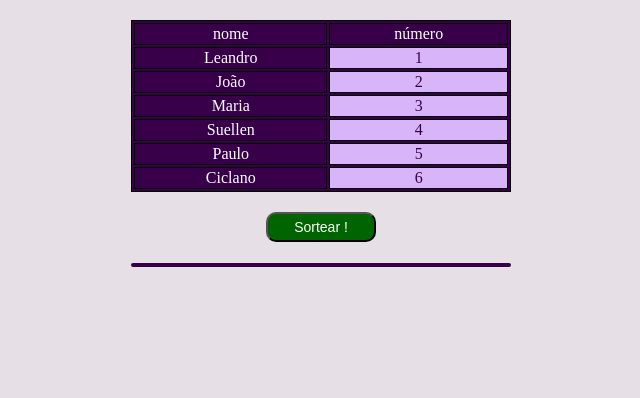
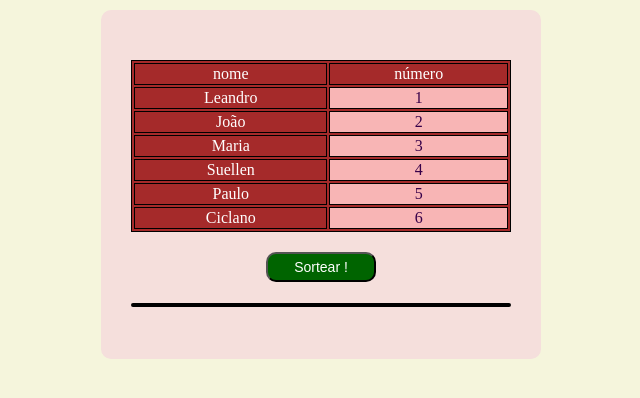
Before and after one commit to leandroluizpereira/javascript, a plain HTML site: page site_sorteio/index.html in a window 1280 px wide. Shown: the whole page, without its empty margins (319-959 px from the left). Drawn offline with Linux system fonts and the light colour scheme.

Commit message:
Update style.css

```diff
--- a/site_sorteio/style.css
+++ b/site_sorteio/style.css
@@ -1,21 +1,22 @@
 h1{
     border-radius: 10px;
-    border: 2px solid rgb(55, 0, 73);
-    background-color:blueviolet;
+    border: 2px solid black;
+    background-color:brown;
     text-align: center;
-    color: rgb(212, 184, 238);
+    color: rgb(255, 255, 255);
 }
 
 body{
     margin: opx;
-    background-color: rgb(230, 224, 230);
+    background-color: beige;
 }
 
 main{
-
-    margin: auto;
+    border-radius: 10px;
+    padding: 30px;
+    margin: 10px auto 10px auto;
     width: 380px;
-    background-color: rgb(230, 224, 230);
+    background-color:rgb(245, 223, 220);
 }
 .container-buttton{
     display:flex ;
@@ -36,7 +37,7 @@ main{
     background-color: rgb(2, 87, 2);
 }
 table{
-    background-color: rgb(55, 0, 73);
+    background-color: brown;
     margin-bottom: 20px;
     margin-top: 20px;
     width: 380px;
@@ -49,6 +50,6 @@ td{
 }
 
 .td-left{
-    background-color: rgb(216, 181, 248);
+    background-color: rgb(248, 181, 181);
     color:rgb(55, 0, 73)
 }
```
